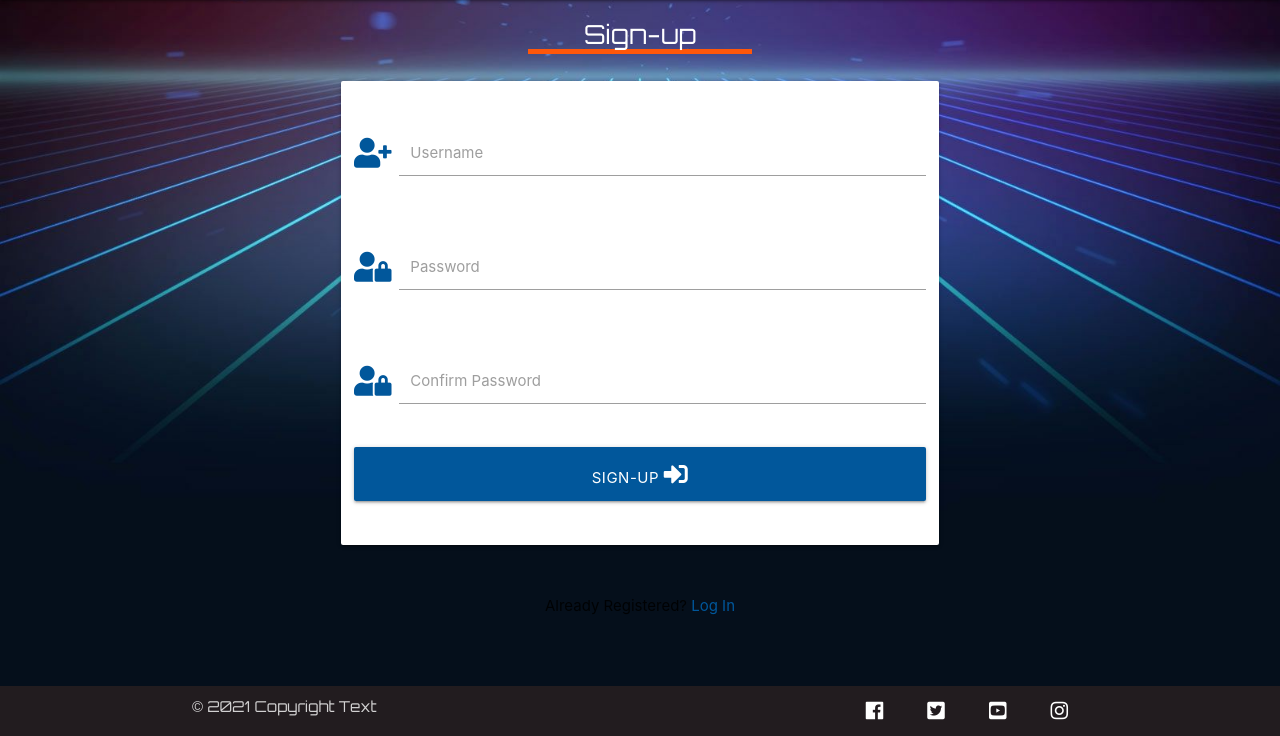
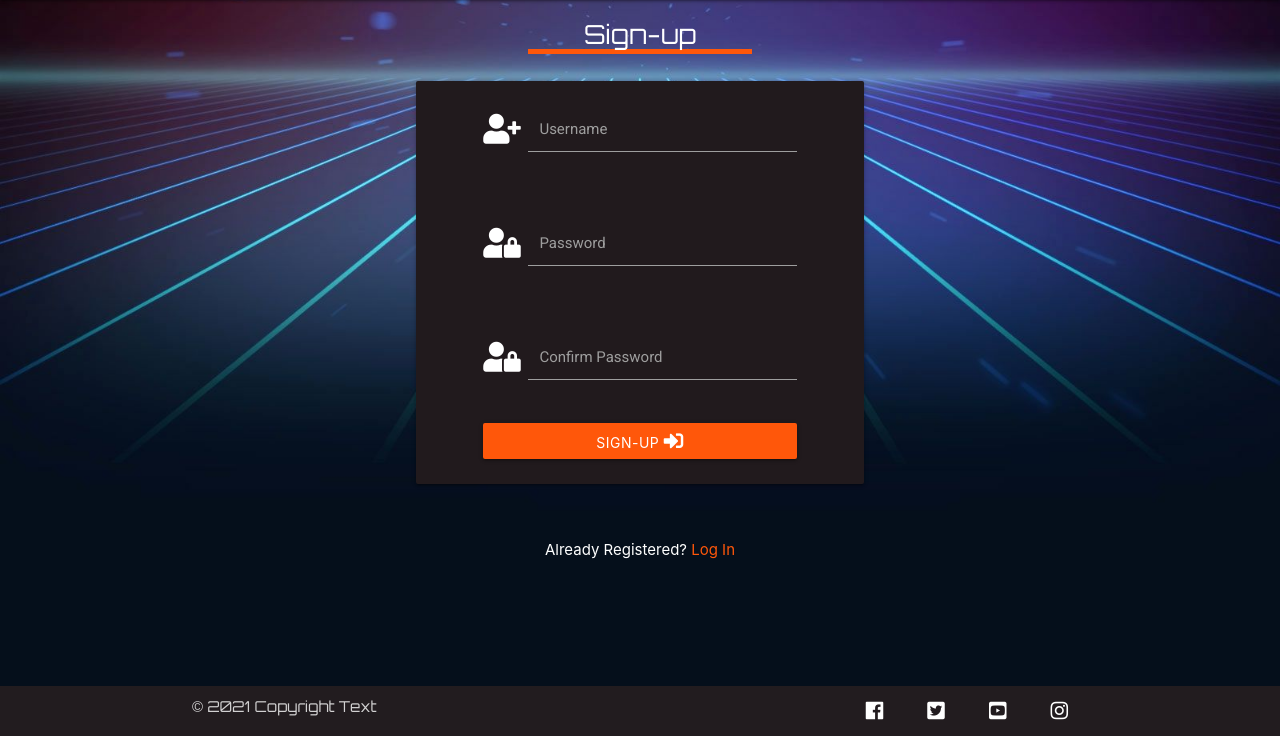
Before and after one commit to KevAndrews/Milestone_Project_3, a Flask app: page /signup in a window 1280 px wide. Shown: the part 64-800 px from the top of the page. Run offline with Flask 2, Linux system fonts and the light colour scheme; some libraries are stand-ins or nearby versions.

Commit message:
Update sign up page style

```diff
--- a/templates/signup.html
+++ b/templates/signup.html
@@ -4,12 +4,12 @@
     <h3 class="center-align">Sign-up</h3>
 
     <div class="row">
-        <form class="col s12 m8 offset-m2" method="POST" action="{{ url_for('signup') }}">
-            <div class="card-panel">
+        <form class="col s12 m6 offset-m3" method="POST" action="{{ url_for('signup') }}">
+            <div class="card">
                 <!-- username -->
                 <div class="row">
-					<div class="input-field col s12">
-						<i class="fas fa-user-plus prefix light-blue-text text-darken-4"></i>
+					<div class="input-field col s8 m8 offset-s2 offset-m2">
+						<i class="fas fa-user-plus prefix white-text"></i>
 						<input id="username" name="username" type="text" minlength="5"
                             maxlength="15" pattern="^[a-zA-Z0-9]{5,15}$" class="validate" required>
 						<label for="username">Username</label>
@@ -17,8 +17,8 @@
                 </div>
                 <!-- passowrd -->
                 <div class="row">
-                    <div class="input-field col s12">
-						<i class="fas fa-user-lock prefix light-blue-text text-darken-4"></i>
+                    <div class="input-field col s8 m8 offset-s2 offset-m2">
+						<i class="fas fa-user-lock prefix white-text"></i>
                         <input id="password" name="password" type="password" minlength="5"
                             maxlength="15" pattern="^[a-zA-Z0-9]{5,15}$" class="validate" required>
                         <label for="password">Password</label>
@@ -26,8 +26,8 @@
                 </div>
                 <!-- confirm passowrd -->
                 <div class="row">
-                    <div class="input-field col s12">
-						<i class="fas fa-user-lock prefix light-blue-text text-darken-4"></i>
+                    <div class="input-field col s8 m8 offset-s2 offset-m2">
+						<i class="fas fa-user-lock prefix white-text"></i>
                         <input id="conpassword" name="conpassword" type="password" minlength="5"
                             maxlength="15" pattern="^[a-zA-Z0-9]{5,15}$" class="validate" required>
                         <label for="conpassword">Confirm Password</label>
@@ -35,7 +35,7 @@
                 </div>
                 <!-- register -->
                 <div class="row">
-                    <button type="submit" class="col s12 btn-large light-blue darken-4 text-shadow">
+                    <button type="submit" class="col s8 m8 offset-s2 offset-m2 btn text-shadow">
                         Sign-up <i class="fas fa-sign-in-alt"></i>
                     </button>
                 </div>
@@ -46,7 +46,7 @@
     <div class="row">
         <div class="col s12">
             <p class="center-align">
-                Already Registered? <a href="{{ url_for('login') }}" class="light-blue-text text-darken-4">Log In</a>
+                <span class="white-text">Already Registered?</span> <a href="{{ url_for('login') }}" class="link-text">Log In</a>
             </p>
         </div>
     </div>
```
